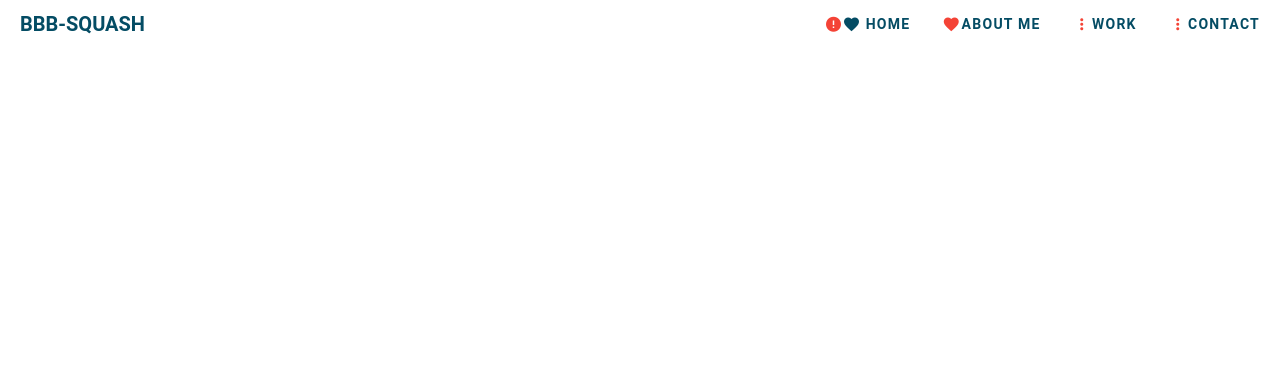
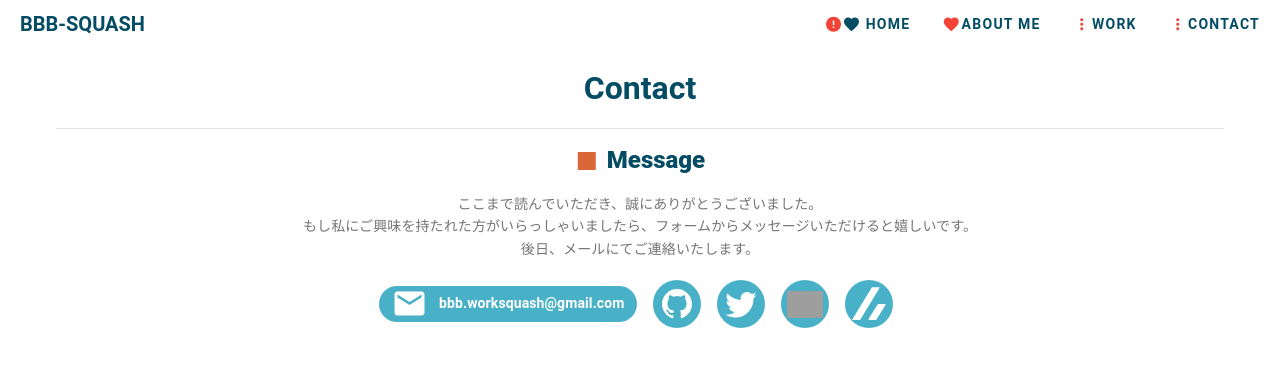
Before and after one commit to bbb-squash/portfolio, a Vue app in the folder client_new/: page /contact in a window 1280 px wide. Shown: the top 366 px of the page. Built offline with nearby package versions, Linux system fonts and the light colour scheme; grey boxes are pictures that could not be loaded.

Commit message:
message追加

```diff
--- a/client_new/src/assets/style.css
+++ b/client_new/src/assets/style.css
@@ -1,5 +1,8 @@
 .box-shadow {
   box-shadow: 0 5px 25px 0 rgba(4, 76, 100, 0.2);
+}
+.max-w-290px {
+  max-width: 290px;
 }
 .max-w-160px {
   max-width: 160px;
@@ -16,6 +19,12 @@
 .w-38px {
   width: 38px;
 }
+.h-60px {
+  height: 60px;
+}
 .h-38px {
   height: 38px;
 }
+.h-36px {
+  height: 36px;
+}
--- /dev/null
+++ b/client_new/src/components/Message.vue
@@ -0,0 +1,65 @@
+<script setup lang="ts">
+import type { SnsItem } from '@/type'
+import PageContentLayout from '@/layouts/PageContentLayout.vue'
+import { useDisplay } from 'vuetify'
+const { mdAndUp } = useDisplay()
+
+const props = defineProps<{
+  snsItems: SnsItem[]
+}>()
+</script>
+
+<template>
+  <page-content-layout title="Message">
+    <template v-slot:description>
+      <p class="mb-5">
+        ここまで読んでいただき、誠にありがとうございました。<br />
+        もし私にご興味を持たれた方がいらっしゃいましたら、フォームからメッセージいただけると嬉しいです。<br />
+        後日、メールにてご連絡いたします。
+      </p>
+      <div :class="mdAndUp ? ['d-flex', 'justify-center', 'align-center'] : []">
+        <div :class="[...(mdAndUp ? ['mr-2'] : ['mb-2'])]">
+          <span
+            :class="[
+              'font-weight-bold',
+              'max-w-290px',
+              'text-white',
+              'px-3',
+              'bg-secondary',
+              'rounded-xl',
+              'd-inline-block',
+              ...(mdAndUp ? ['h-36px'] : ['h-60px'])
+            ]"
+          >
+            <v-icon
+              icon="mdi-email"
+              color="white"
+              size="36"
+              :class="mdAndUp ? ['mr-2'] : ['d-block', 'mx-auto']"
+            />
+            bbb.worksquash@gmail.com
+          </span>
+        </div>
+        <a
+          v-for="(item, index) in props.snsItems"
+          :key="index"
+          :href="item.link"
+          target="_blank"
+          rel="noreferrer"
+          class="mx-2"
+        >
+          <v-btn icon variant="text" class="bg-secondary">
+            <v-img :src="item.icon" width="36" height="36" />
+          </v-btn>
+        </a>
+      </div>
+
+      <div class="box-shadow"></div> </template
+  ></page-content-layout>
+</template>
+
+<style scoped>
+.border-secondary {
+  border-color: rgb(var(--v-theme-secondary)) !important;
+}
+</style>
--- a/client_new/src/router/index.ts
+++ b/client_new/src/router/index.ts
@@ -2,6 +2,7 @@ import { createRouter, createWebHistory } from 'vue-router'
 import HomeView from '@/views/HomeView.vue'
 import AboutMeView from '@/views/AboutMeView.vue'
 import WorkView from '@/views/WorkView.vue'
+import ContactView from '@/views/ContactView.vue'
 
 const router = createRouter({
   history: createWebHistory(import.meta.env.BASE_URL),
@@ -24,6 +25,11 @@ const router = createRouter({
       path: '/work',
       name: 'work',
       component: WorkView
+    },
+    {
+      path: '/contact',
+      name: 'contact',
+      component: ContactView
     }
   ]
 })
--- a/client_new/src/views/AboutMeView.vue
+++ b/client_new/src/views/AboutMeView.vue
@@ -1,9 +1,9 @@
 <script setup lang="ts">
+import type { StrengthFinderItem, SnsItem } from '@/type'
 import gitHibLogoImg from '@/assets/svg/github.svg'
 import twitterLogoImg from '@/assets/svg/twitter.svg'
 import wantedlyLogoImg from '@/assets/svg/wantedly.svg'
 import zennLogoImg from '@/assets/svg/zenn.svg'
-import type { StrengthFinderItem, SnsItem } from '@/components/Profile.vue'
 import profile from '@/components/Profile.vue'
 import history from '@/components/History.vue'
 
--- /dev/null
+++ b/client_new/src/views/ContactView.vue
@@ -0,0 +1,38 @@
+<script setup lang="ts">
+import type { SnsItem } from '@/type'
+import gitHibLogoImg from '@/assets/svg/github.svg'
+import twitterLogoImg from '@/assets/svg/twitter.svg'
+import wantedlyLogoImg from '@/assets/svg/wantedly.svg'
+import zennLogoImg from '@/assets/svg/zenn.svg'
+import Message from '@/components/Message.vue'
+
+const snsItems: SnsItem[] = [
+  {
+    link: 'https://github.com/Mitsuya-bbb',
+    icon: gitHibLogoImg
+  },
+  {
+    link: 'https://twitter.com/bbb__squash',
+    icon: twitterLogoImg
+  },
+  {
+    link: 'https://www.wantedly.com/id/bbbworksquash',
+    icon: wantedlyLogoImg
+  },
+  {
+    link: 'https://zenn.dev/bbb_squash',
+    icon: zennLogoImg
+  }
+]
+</script>
+<template>
+  <v-container>
+    <v-row>
+      <v-col class="text-center">
+        <h1 class="text-primary font-weight-bold mb-4">Contact</h1>
+        <v-divider />
+      </v-col>
+    </v-row>
+    <message :sns-items="snsItems" />
+  </v-container>
+</template>
--- a/client_new/src/views/HomeView.vue
+++ b/client_new/src/views/HomeView.vue
@@ -2,6 +2,7 @@
 import img from '@/assets/png/site_top.png'
 import AboutMeView from '@/views/AboutMeView.vue'
 import WorkView from '@/views/WorkView.vue'
+import ContactView from '@/views/ContactView.vue'
 import { useDisplay } from 'vuetify'
 
 const { mdAndUp } = useDisplay()
@@ -40,4 +41,5 @@ const { mdAndUp } = useDisplay()
   </div>
   <about-me-view />
   <work-view />
+  <contact-view />
 </template>
```
Also changed, not shown: client_new/src/components/History.vue (+1 -8 lines), client_new/src/components/Profile.vue (+1 -10 lines), client_new/src/components/Projects.vue (+1 -8 lines), client_new/src/components/Skills.vue (+1 -7 lines), client_new/src/type.d.ts (added, +32 -0 lines).
